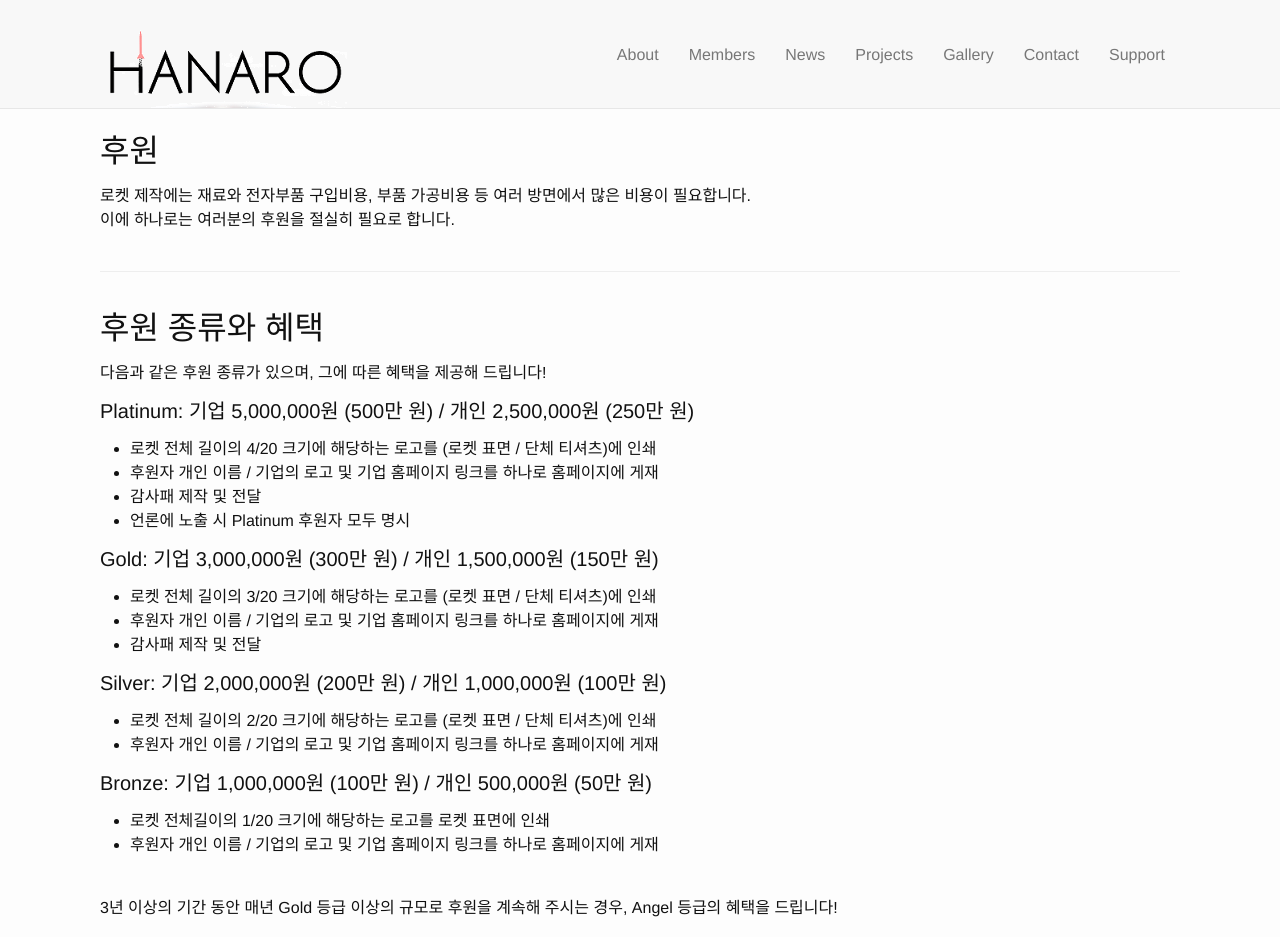
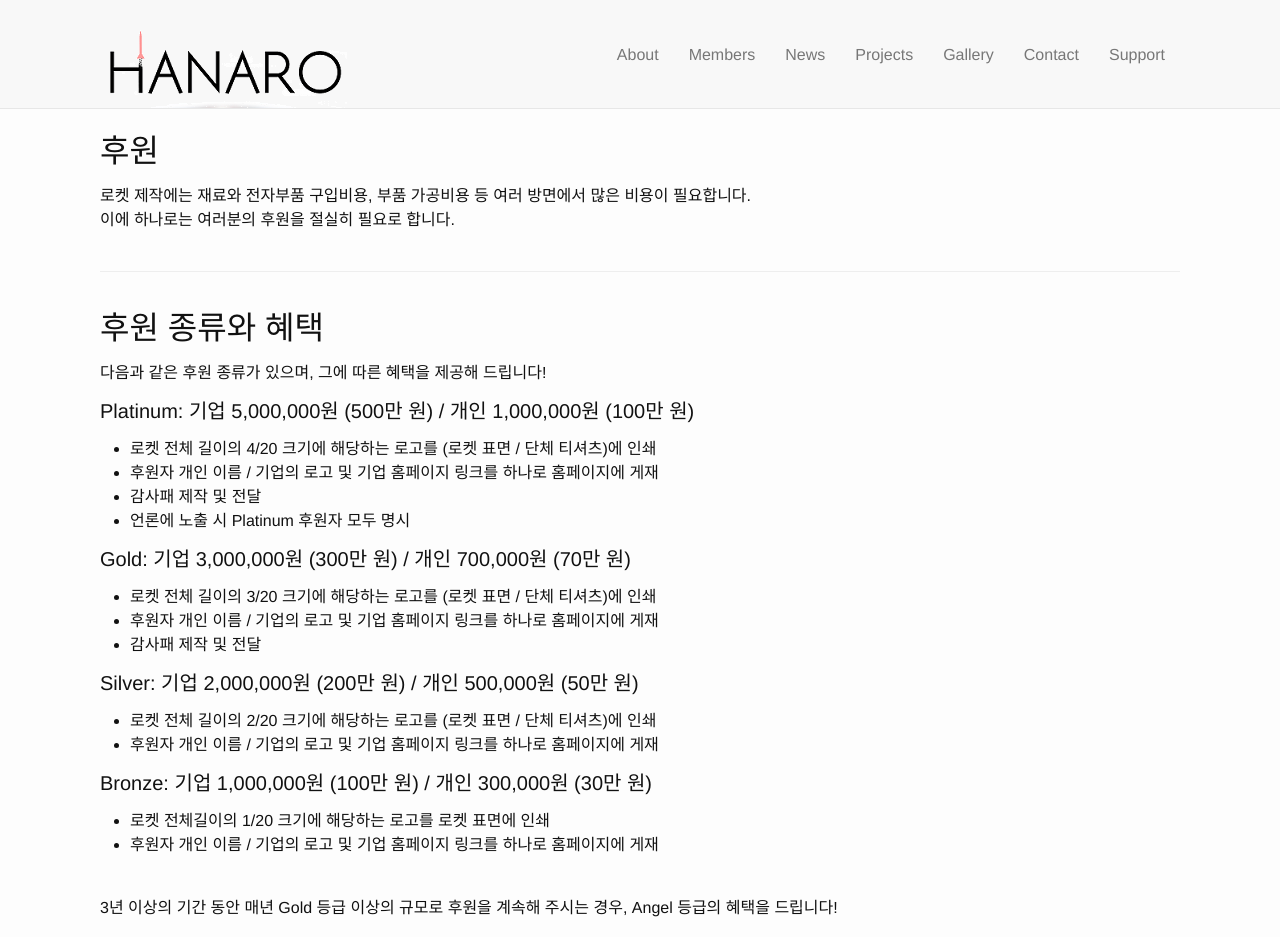
Before and after one commit to Hanaro2021/hanaro.github.io, a Jekyll site: the page built from _pages/7.support.md, in a window 1280 px wide. Shown: the top 937 px of the page. Built offline with Jekyll 4.4.1, drawn with Linux system fonts in a browser that asks for light colours; nearby versions of some CDN libraries.

Commit message:
Update 7.support.md

```diff
--- a/_pages/7.support.md
+++ b/_pages/7.support.md
@@ -14,21 +14,21 @@ permalink: /support/
 다음과 같은 후원 종류가 있으며, 그에 따른 혜택을 제공해 드립니다!<br/>
 
 
-<h4> <font style="background:E5E4E2;">Platinum: 기업 5,000,000원 (500만 원) / 개인 2,500,000원 (250만 원)</font> </h4>
+<h4> <font style="background:E5E4E2;">Platinum: 기업 5,000,000원 (500만 원) / 개인 1,000,000원 (100만 원)</font> </h4>
 - 로켓 전체 길이의 4/20 크기에 해당하는 로고를 (로켓 표면 / 단체 티셔츠)에 인쇄<br/>
 - 후원자 개인 이름 / 기업의 로고 및 기업 홈페이지 링크를 하나로 홈페이지에 게재<br/>
 - 감사패 제작 및 전달<br/>
 - 언론에 노출 시 Platinum 후원자 모두 명시<br/>
 
-<h4> <font style="background:FDD017;"> Gold: 기업 3,000,000원 (300만 원) / 개인 1,500,000원 (150만 원)</font></h4>
+<h4> <font style="background:FDD017;"> Gold: 기업 3,000,000원 (300만 원) / 개인 700,000원 (70만 원)</font></h4>
 - 로켓 전체 길이의 3/20 크기에 해당하는 로고를 (로켓 표면 / 단체 티셔츠)에 인쇄<br/>
 - 후원자 개인 이름 / 기업의 로고 및 기업 홈페이지 링크를 하나로 홈페이지에 게재<br/>
 - 감사패 제작 및 전달<br/>
 
-<h4> Silver: 기업 2,000,000원 (200만 원) / 개인 1,000,000원 (100만 원)</h4>
+<h4> Silver: 기업 2,000,000원 (200만 원) / 개인 500,000원 (50만 원)</h4>
 - 로켓 전체 길이의 2/20 크기에 해당하는 로고를 (로켓 표면 / 단체 티셔츠)에 인쇄<br/>
 - 후원자 개인 이름 / 기업의 로고 및 기업 홈페이지 링크를 하나로 홈페이지에 게재<br/>
-<h4> Bronze: 기업 1,000,000원 (100만 원) / 개인 500,000원 (50만 원)</h4>
+<h4> Bronze: 기업 1,000,000원 (100만 원) / 개인 300,000원 (30만 원)</h4>
 - 로켓 전체길이의 1/20 크기에 해당하는 로고를 로켓 표면에 인쇄<br/>
 - 후원자 개인 이름 / 기업의 로고 및 기업 홈페이지 링크를 하나로 홈페이지에 게재<br/><br/>
 
```
